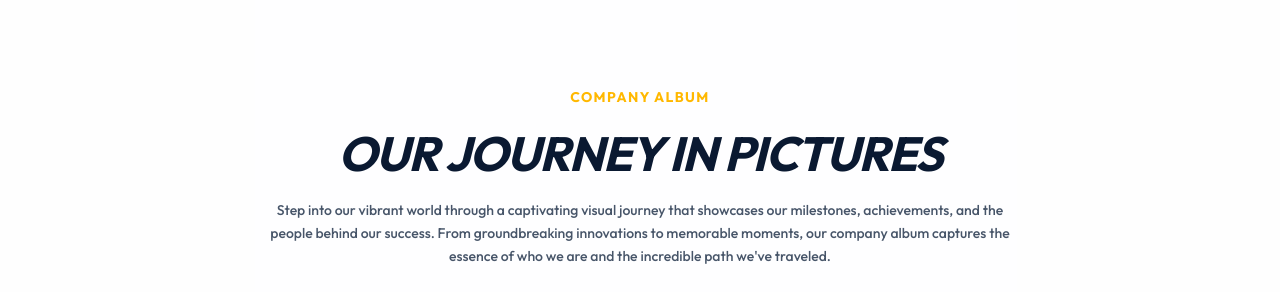
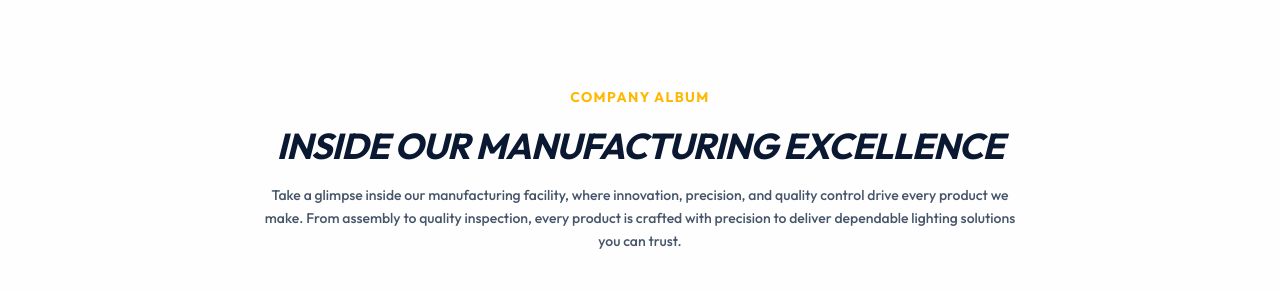
Before and after one commit to MintuSingh07/raising-ecommerce, a Next.js app: page /about in a window 1280 px wide. Shown: the part 1800-2092 px from the top of the page. Built offline with nearby package versions, Linux system fonts and the light colour scheme; no server answers; the database is empty; grey boxes are pictures that could not be loaded.

Commit message:
feat: update about page content to highlight manufacturing excellence instead of company history

```diff
--- a/src/app/about/page.tsx
+++ b/src/app/about/page.tsx
@@ -176,11 +176,11 @@ export default function AboutPage() {
               <span className="text-xs sm:text-sm font-extrabold uppercase tracking-widest text-accent block">
                 Company Album
               </span>
-              <h2 className="text-3xl sm:text-4xl lg:text-5xl font-bold text-dark-navy tracking-tight leading-tight italic uppercase">
-                Our Journey in Pictures
+              <h2 className="text-3xl sm:text-4xl lg:text-4xl font-bold text-dark-navy tracking-tight leading-tight italic uppercase">
+                Inside Our Manufacturing Excellence
               </h2>
               <p className="text-xs sm:text-sm text-slate-body leading-relaxed font-medium">
-                Step into our vibrant world through a captivating visual journey that showcases our milestones, achievements, and the people behind our success. From groundbreaking innovations to memorable moments, our company album captures the essence of who we are and the incredible path we&apos;ve traveled.
+                Take a glimpse inside our manufacturing facility, where innovation, precision, and quality control drive every product we make. From assembly to quality inspection, every product is crafted with precision to deliver dependable lighting solutions you can trust.
               </p>
             </div>
 
```
